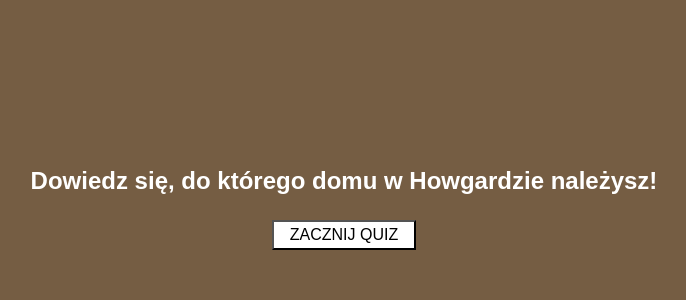
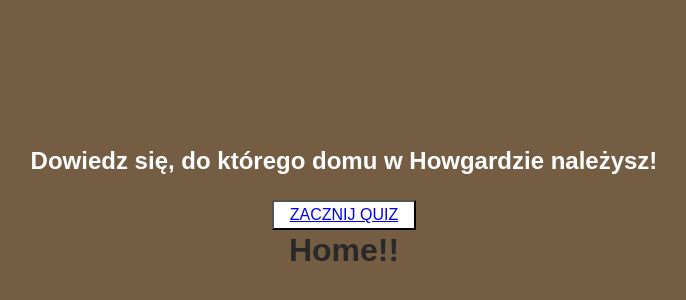
Before and after one commit to DOmicode1/hogwart-quiz, a React app: page / in a window 1280 px wide. Shown: the part 204-504 px from the top of the page, without its empty margins (296-982 px from the left). Built offline with nearby package versions, Linux system fonts and the light colour scheme.

Commit message:
Adding React Router

```diff
--- a/package.json
+++ b/package.json
@@ -64,6 +64,7 @@
   "dependencies": {
     "prop-types": "^15.6.2",
     "react": "^16.4.2",
-    "react-dom": "^16.4.2"
+    "react-dom": "^16.4.2",
+    "react-router-dom": "^4.3.1"
   }
 }
--- a/src/components/Questions/quizQuestions.js
+++ b/src/components/Questions/quizQuestions.js
@@ -1,4 +1,5 @@
-const quizQuestions  = [
+const quizQuestions  = () => {
+  return ([
   {
     question: "Z czego chciałbyś/chciałabyś słynąć",
       answers: [
@@ -318,6 +319,7 @@
       },
     ]
   }
-];
+])
+};
 
 export default quizQuestions;
--- /dev/null
+++ b/src/views/App/about.js
@@ -0,0 +1,12 @@
+import React from 'react';
+
+const About = () => {
+  return (
+    <div className="container">
+      <h1>About!!</h1>
+
+    </div>
+  );
+}
+
+export default About;
--- /dev/null
+++ b/src/views/App/home.js
@@ -0,0 +1,11 @@
+import React from 'react';
+
+const Home = () => {
+  return (
+    <div className="container">
+      <h1>Home!!</h1>
+    </div>
+  );
+};
+
+export default Home;
--- a/src/views/App/index.jsx
+++ b/src/views/App/index.jsx
@@ -1,6 +1,10 @@
 import React, { PureComponent, Fragment } from 'react';
 import Header from 'components/Header';
 import styled from 'styled-components';
+import { BrowserRouter as Router, Route, Link } from 'react-router-dom';
+
+import Home from './Home';
+import About from './About';
 
 
 const AppWrapper = styled.div`
@@ -26,7 +30,15 @@
     return <Fragment>
         <AppWrapper>
           <Header text="Dowiedz się, do którego domu w Howgardzie należysz!" color="" />
-          <Button>ZACZNIJ QUIZ</Button>
+          <Router>
+            <div className="container">
+              <Button>
+                <Link to="/about">ZACZNIJ QUIZ</Link>
+              </Button>
+              <Route exact path="/" component={Home} />
+              <Route path="/about" component={About} />
+            </div>
+          </Router>
         </AppWrapper>
       </Fragment>;
   }
```
Also changed, not shown: 1 other file (tests, documents, lock files or other folders).
